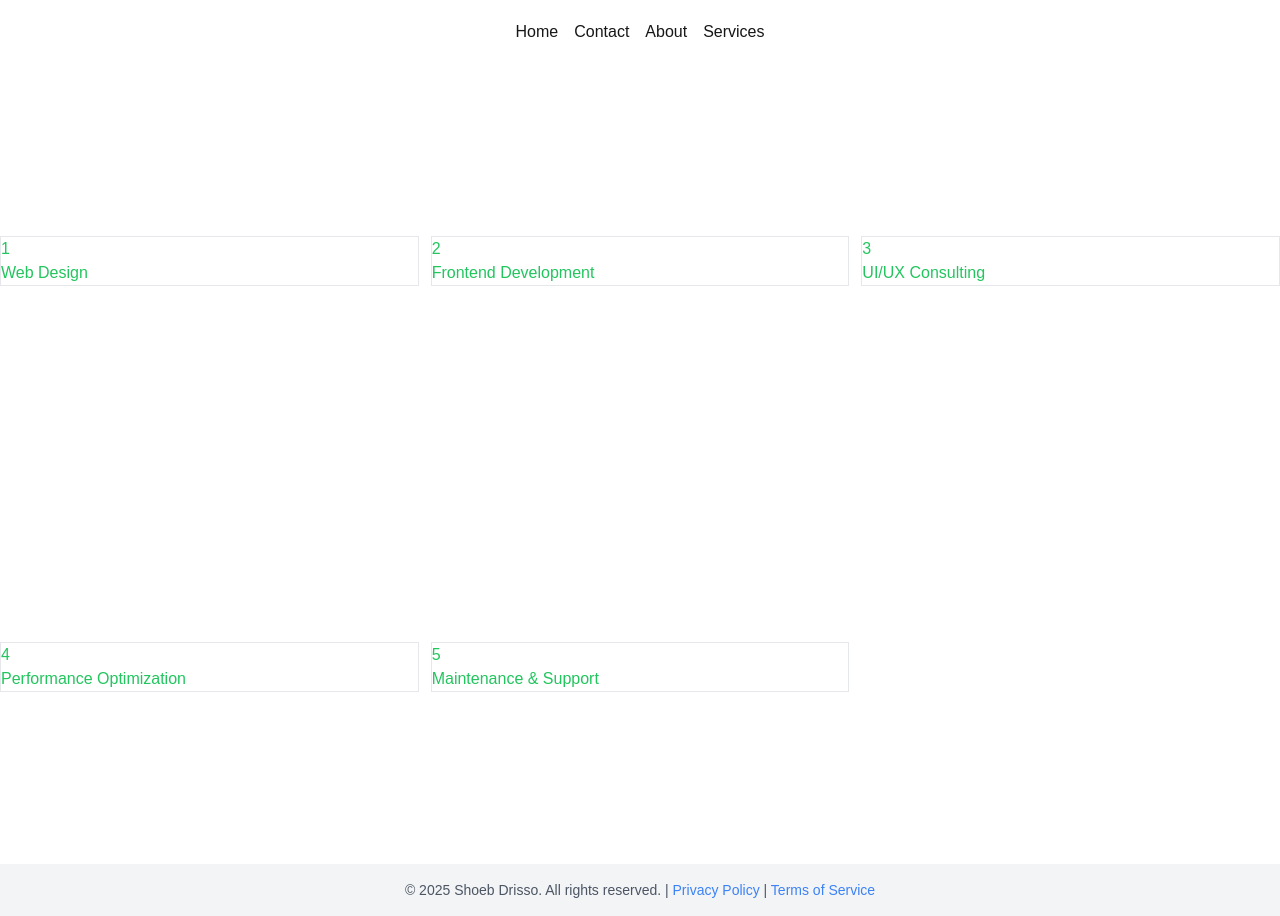
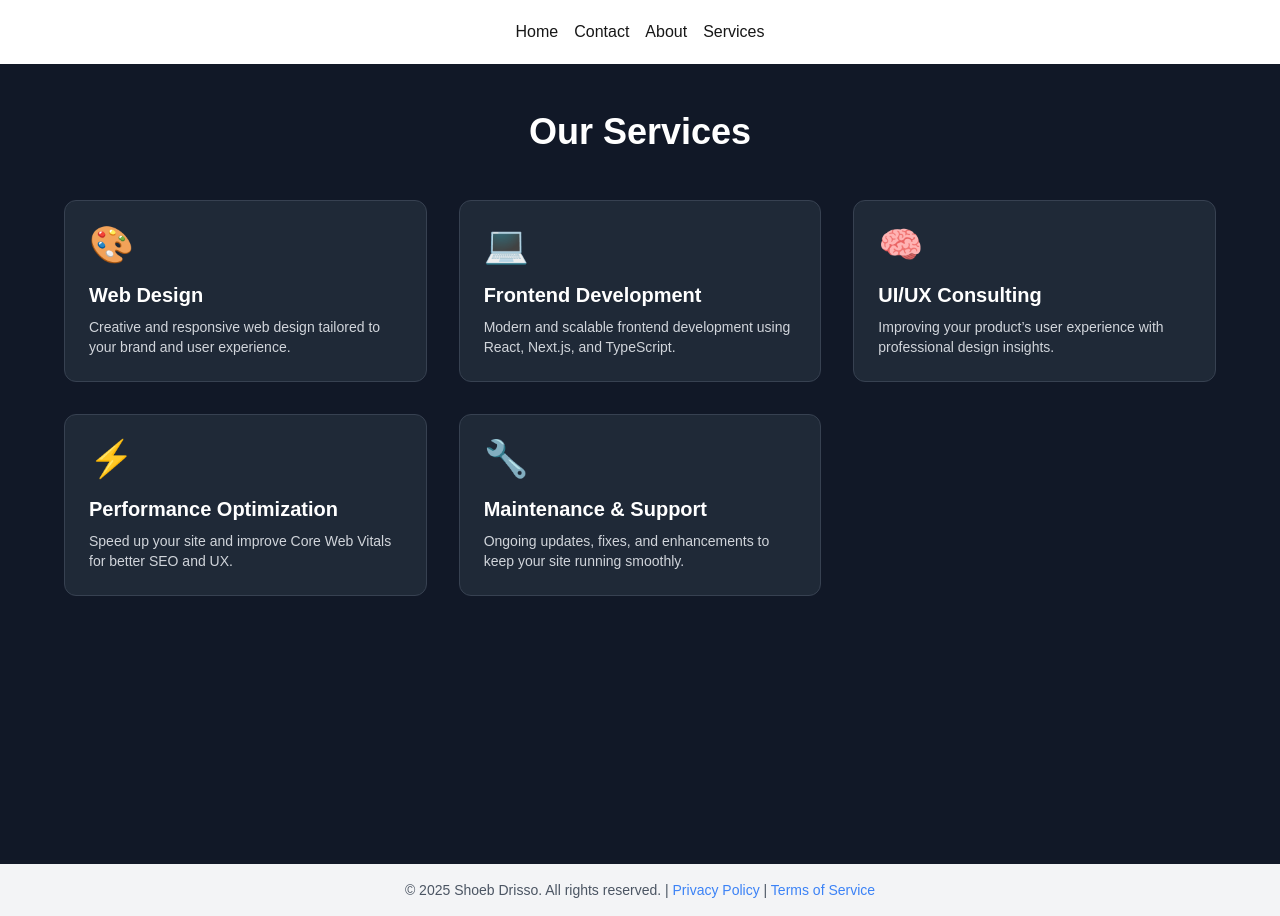
Before and after one commit to sadrisso/first-next.js, a Next.js app: page /services in a window 1280 px wide. Built offline with nearby package versions, Linux system fonts and the light colour scheme.

Commit message:
updated dynamic route page rendering and design

```diff
--- a/app/about/page.js
+++ b/app/about/page.js
@@ -1,11 +1,42 @@
-import React from 'react'
+import React from "react";
 
 const AboutPage = () => {
   return (
-    <div className='grid grid-rows-[20px_1fr_20px] items-center justify-items-center min-h-screen p-8 pb-20 gap-16 sm:p-20 font-[family-name:var(--font-geist-sans)]'>
-      <h2>This is about page</h2>
+    <div className="min-h-screen bg-gray-900 text-white px-6 py-20 sm:px-10 font-[family-name:var(--font-geist-sans)]">
+      <div className="max-w-4xl mx-auto text-center space-y-8">
+        <h1 className="text-4xl sm:text-5xl font-bold text-transparent bg-clip-text bg-gradient-to-r from-indigo-400 via-purple-500 to-pink-500">
+          About Us
+        </h1>
+        <p className="text-lg text-gray-300 leading-relaxed">
+          Welcome to our platform! We are passionate developers committed to
+          building clean, efficient, and user-friendly web experiences. Whether
+          its a small business or a large-scale app, we focus on quality and
+          simplicity.
+        </p>
+        <div className="grid sm:grid-cols-2 gap-8 text-left">
+          <div className="bg-gray-800 rounded-xl p-6 shadow-md hover:shadow-lg transition">
+            <h3 className="text-2xl font-semibold mb-2 text-indigo-400">
+              Our Mission
+            </h3>
+            <p className="text-gray-300">
+              To empower people and businesses by delivering intuitive,
+              scalable, and high-performance web solutions.
+            </p>
+          </div>
+          <div className="bg-gray-800 rounded-xl p-6 shadow-md hover:shadow-lg transition">
+            <h3 className="text-2xl font-semibold mb-2 text-pink-400">
+              What We Do
+            </h3>
+            <p className="text-gray-300">
+              From frontend design to backend development, we specialize in
+              full-stack applications using modern frameworks like React,
+              Next.js, Node.js, and more.
+            </p>
+          </div>
+        </div>
+      </div>
     </div>
-  )
-}
+  );
+};
 
-export default AboutPage
+export default AboutPage;
--- /dev/null
+++ b/app/contact/email/page.js
@@ -0,0 +1,40 @@
+"use client";
+import { useRouter } from "next/navigation";
+import React from "react";
+
+const ContactMe = () => {
+  const router = useRouter();
+  const isLoggedIn = true;
+
+  const handleSubmit = () => {
+    if (isLoggedIn) {
+      router.push("/contact/me/more");
+    } else {
+      router.push("/");
+    }
+  };
+  return (
+    <div className="min-h-screen flex items-center justify-center bg-gray-900 px-6 py-12">
+      <div className="bg-gray-800 rounded-xl shadow-lg p-8 max-w-xl w-full text-white text-center space-y-6">
+        <h2 className="text-3xl sm:text-4xl font-bold text-transparent bg-clip-text bg-gradient-to-r from-cyan-400 to-blue-500">
+          Contact Me
+        </h2>
+        <p className="text-lg text-gray-300">
+          Feel free to reach out via email anytime at
+          <span className="block font-medium text-blue-400 mt-2">
+            sadrisso2000@gmail.com
+          </span>
+        </p>
+        <button
+          type="button"
+          onClick={handleSubmit}
+          className="mt-4 inline-block bg-gradient-to-r from-blue-600 to-purple-600 hover:from-purple-600 hover:to-blue-600 text-white px-6 py-3 rounded-full font-semibold transition duration-300"
+        >
+          Go to About Page
+        </button>
+      </div>
+    </div>
+  );
+};
+
+export default ContactMe;
--- a/app/contact/layout.js
+++ b/app/contact/layout.js
@@ -1,19 +1,33 @@
-import Link from 'next/link'
-import React from 'react'
+import Link from "next/link";
+import React from "react";
 
-const layout = ({children}) => {
-
+const layout = ({ children }) => {
   return (
-    <div>
-      <nav>
-        <ul className='flex justify-center items-center gap-3'>
-            <Link href="/contact/me">Me</Link>
-            <Link href="/contact/phone">Phone</Link>
+    <div className="min-h-screen bg-gray-900 text-white font-sans">
+      <nav className="bg-gray-800 shadow-md py-4">
+        <ul className="flex justify-center gap-6 text-lg font-medium">
+          <li>
+            <Link
+              href="/contact/email"
+              className="hover:text-blue-400 transition duration-200"
+            >
+              Email
+            </Link>
+          </li>
+          <li>
+            <Link
+              href="/contact/phone"
+              className="hover:text-blue-400 transition duration-200"
+            >
+              Phone
+            </Link>
+          </li>
         </ul>
       </nav>
-      {children}
+
+      <main className="px-4 py-8">{children}</main>
     </div>
-  )
-}
+  );
+};
 
-export default layout
+export default layout;
--- a/app/contact/me/page.js
+++ /dev/null
@@ -1,26 +0,0 @@
-"use client";
-import { useRouter } from "next/navigation";
-import React from "react";
-
-const ContactMe = () => {
-  const router = useRouter();
-  const isLoggedIn = true;
-
-  const handleSubmit = () => {
-    if (isLoggedIn) {
-      router.push("/contact/me/more")
-    } else {
-      router.push("/")
-    }
-  };
-  return (
-    <div className="min-h-screen flex justify-center items-center text-red-500">
-      <p> Please mail to this address to reach me sadrisso2000@gmail.com</p>
-      <button type="button" className="text-blue-500" onClick={handleSubmit}>
-        about page
-      </button>
-    </div>
-  );
-};
-
-export default ContactMe;
--- a/app/contact/phone/page.js
+++ b/app/contact/phone/page.js
@@ -2,8 +2,18 @@ import React from 'react'
 
 const Phone = () => {
   return (
-    <div className='flex justify-center items-center text-blue-500 min-h-screen'>
-      +8801615997121
+    <div className="min-h-screen flex items-center justify-center bg-gray-900 px-4">
+      <div className="bg-gray-800 text-white rounded-xl shadow-lg p-8 text-center max-w-md w-full space-y-4">
+        <h2 className="text-3xl font-bold text-transparent bg-clip-text bg-gradient-to-r from-blue-400 to-purple-500">
+          Call Me
+        </h2>
+        <p className="text-xl font-semibold text-blue-400">
+          +880 1615 997 121
+        </p>
+        <p className="text-gray-400 text-sm">
+          Available on WhatsApp, Telegram, and direct call.
+        </p>
+      </div>
     </div>
   )
 }
--- a/app/services/[id]/page.jsx
+++ b/app/services/[id]/page.jsx
@@ -1,11 +1,61 @@
-import React from 'react'
+import React from "react";
 
-const ServiceDetailsPage = ({params}) => {
+const ServiceDetailsPage = ({ params }) => {
+  const id = parseInt(params?.id);
+
+  const services = [
+    {
+      id: 1,
+      title: "Web Design",
+      description:
+        "Creative and responsive web design tailored to your brand and user experience.",
+      icon: "🎨",
+    },
+    {
+      id: 2,
+      title: "Frontend Development",
+      description:
+        "Modern and scalable frontend development using React, Next.js, and TypeScript.",
+      icon: "💻",
+    },
+    {
+      id: 3,
+      title: "UI/UX Consulting",
+      description:
+        "Improving your product’s user experience with professional design insights.",
+      icon: "🧠",
+    },
+    {
+      id: 4,
+      title: "Performance Optimization",
+      description:
+        "Speed up your site and improve Core Web Vitals for better SEO and UX.",
+      icon: "⚡",
+    },
+    {
+      id: 5,
+      title: "Maintenance & Support",
+      description:
+        "Ongoing updates, fixes, and enhancements to keep your site running smoothly.",
+      icon: "🔧",
+    },
+  ];
+  const service = services.find((s) => s?.id === id);
+
+
   return (
-    <div className='min-h-screen flex justify-center items-center'>
-      {`Service details ${params?.id}`}
+    <div className="min-h-screen flex justify-center items-center">
+      {service ? (
+        <div className="bg-gray-800 border border-gray-700 p-6 rounded-xl hover:shadow-lg hover:border-blue-500 transition-all duration-300">
+          <div className="text-4xl mb-4">{service.icon}</div>
+          <h2 className="text-xl font-semibold mb-2">{service.title}</h2>
+          <p className="text-gray-300 text-sm">{service.description}</p>
+        </div>
+      ) : (
+        <p>Service Not Found</p>
+      )}
     </div>
-  )
-}
+  );
+};
 
-export default ServiceDetailsPage
+export default ServiceDetailsPage;
--- a/app/services/page.jsx
+++ b/app/services/page.jsx
@@ -41,17 +41,23 @@ const Services = () => {
   ];
 
   return (
-    <div className="grid grid-cols-1 md:grid-cols-3 gap-3 min-h-screen justify-center items-center">
-      {services?.map((service) => {
-        return (
-          <Link key={service?.id} href={`/services/${service?.id}`}>
-            <div className="border">
-              <h2>{service?.id}</h2>
-              <p>{service?.title}</p>
+    <div className="min-h-screen bg-gray-900 text-white px-6 py-12">
+      <h1 className="text-4xl font-bold text-center mb-12">Our Services</h1>
+      <div className="grid grid-cols-1 md:grid-cols-2 lg:grid-cols-3 gap-8 max-w-6xl mx-auto">
+        {services.map((service) => (
+          <Link
+            key={service.id}
+            href={`/services/${service.id}`}
+            className="transform transition-transform hover:scale-[1.03]"
+          >
+            <div className="bg-gray-800 border border-gray-700 p-6 rounded-xl hover:shadow-lg hover:border-blue-500 transition-all duration-300">
+              <div className="text-4xl mb-4">{service.icon}</div>
+              <h2 className="text-xl font-semibold mb-2">{service.title}</h2>
+              <p className="text-gray-300 text-sm">{service.description}</p>
             </div>
           </Link>
-        );
-      })}
+        ))}
+      </div>
     </div>
   );
 };
```
